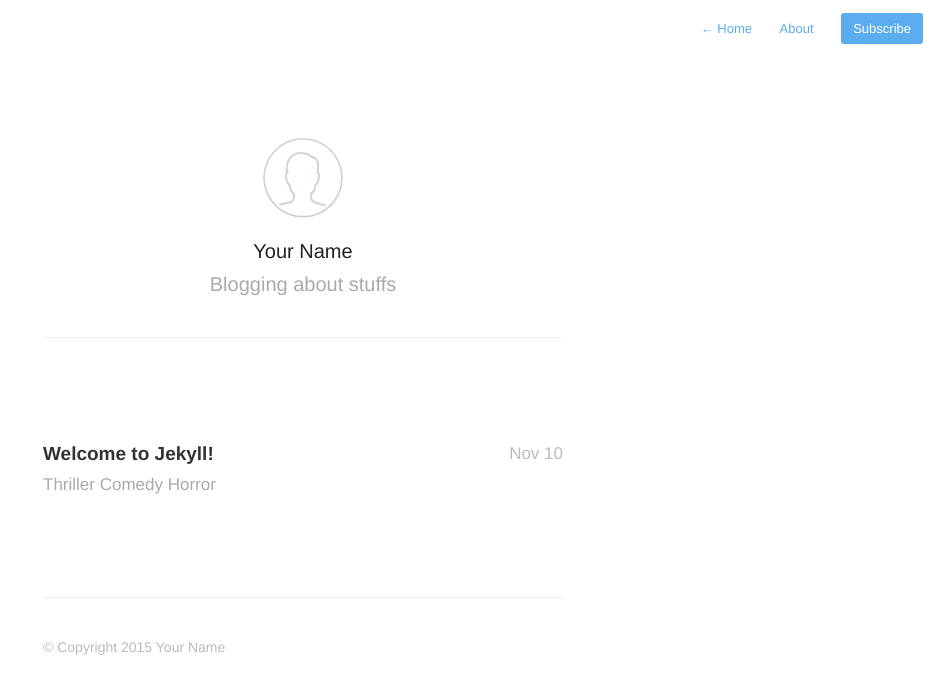
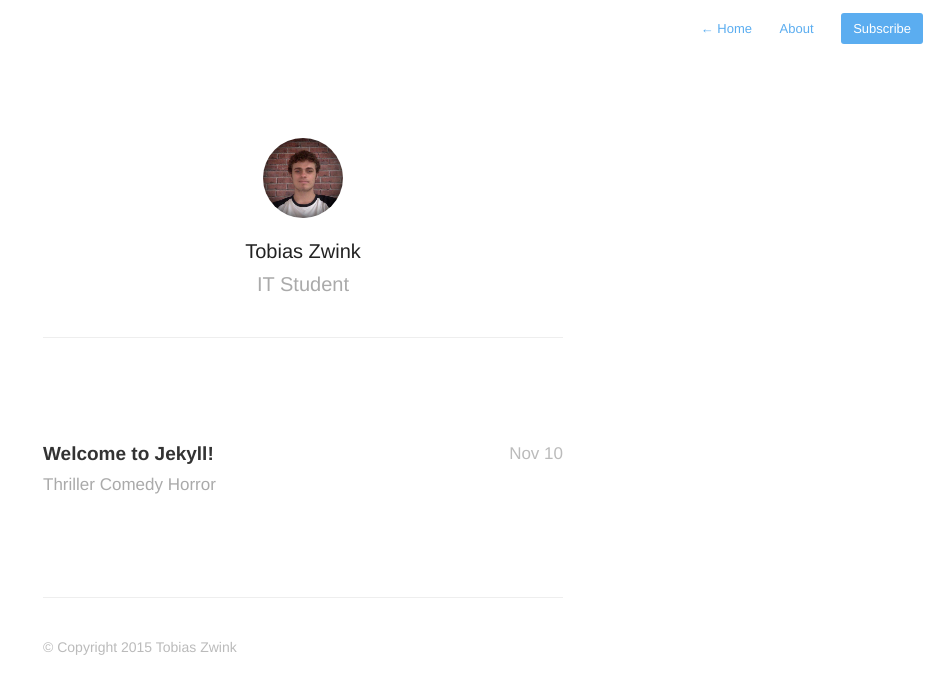
Before and after one commit to tobiaszwink/tobiaszwink.github.io, a Jekyll site: the page built from index.html, in a window 1280 px wide. Shown: the top 694 px of the page, without its empty margins (337-1280 px from the left). Built offline with Jekyll 4.4.1, drawn with Linux system fonts in a browser that asks for light colours; nearby versions of some CDN libraries; Markdown is read by kramdown in place of the engine named in the settings; the list of posts is cut into pages by our own code.

Commit message:
adds my informations

```diff
--- a/_config.yml
+++ b/_config.yml
@@ -1,6 +1,6 @@
-name: Your New Jekyll Site
-description: Blogging about stuffs
-meta_description: "Your New Jekyll Site, Blogging about stuffs"
+name: Tobias Zwink
+description: IT Student
+meta_description: Front End Developer
 
 aboutPage: true
 
@@ -16,7 +16,7 @@ disqus_shortname: 'your-disqus-shortname'
 
 # Details for the RSS feed generator
 url:            'http://your-blog-url.example.com'
-author:         'Your Name'
+author:         'Tobias Zwink'
 authorTwitter:  'YourTwitterUsername'
 
 permalink:       /:year/:title/
--- a/_includes/profile.html
+++ b/_includes/profile.html
@@ -3,10 +3,10 @@
         <header id="header">
         {% if site.aboutPage %}
             <a href="{{ site.baseurl }}about">
-                <img id="avatar" class="2x" src="{{ site.baseurl }}assets/images/avatar.png"/>
+                <img id="avatar" class="2x" src="{{ site.baseurl }}assets/images/avatar.jpg"/>
             </a>
         {% else %}
-            <img id="avatar" class="2x" src="{{ site.baseurl }}assets/images/avatar.png"/>
+            <img id="avatar" class="2x" src="{{ site.baseurl }}assets/images/avatar.jpg"/>
         {% endif %}
             <h1>{{ site.author }}</h1>
             <h2>{{ site.description }}</h2>
--- a/_layouts/default.html
+++ b/_layouts/default.html
@@ -6,7 +6,7 @@
   <meta name="viewport" content="width=device-width, initial-scale=1">
 
   <title>{{ site.name }}{% if page.title %} - {{ page.title }}{% endif %}</title>
-  <link rel="shortcut icon" href="{{ site.baseurl }}assets/images/favicon.ico">
+  <link rel="shortcut icon" href="{{ site.baseurl }}assets/images/favicon.png">
   <link rel="stylesheet" href="{{ site.baseurl }}assets/css/style.css">
   <link rel="alternate" type="application/rss+xml" title="My Blog" href="{{ site.baseurl }}rss.xml">
   <link rel="stylesheet" href="{{ site.baseurl }}assets/css/highlight.css">
```
Also changed, not shown: assets/images/avatar.jpg (added), assets/images/avatar.png (deleted), assets/images/avatar@2x.jpg (added), assets/images/avatar@2x.png (deleted), assets/images/favicon.png (added).
